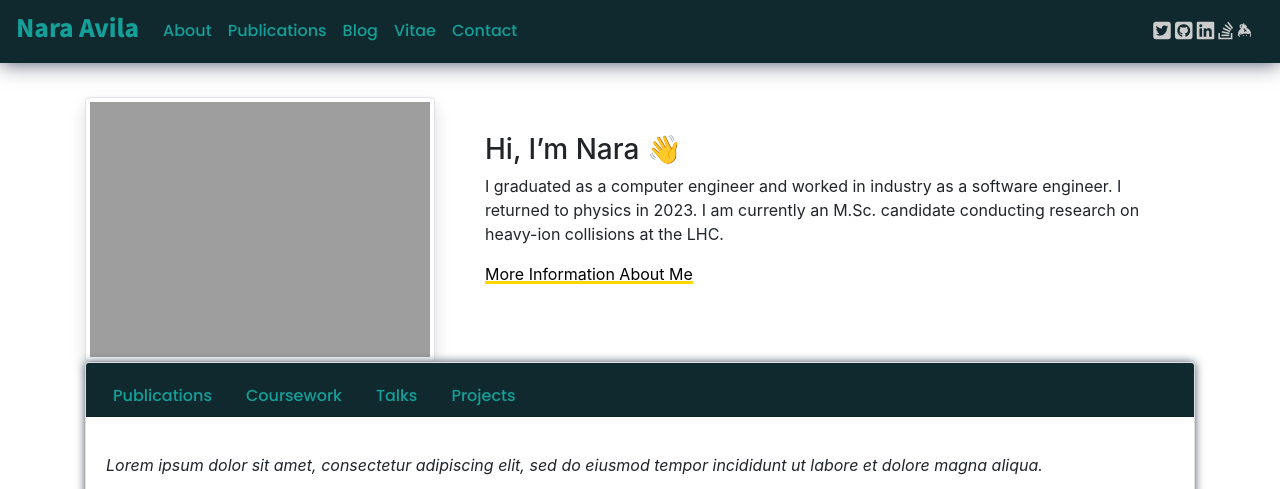
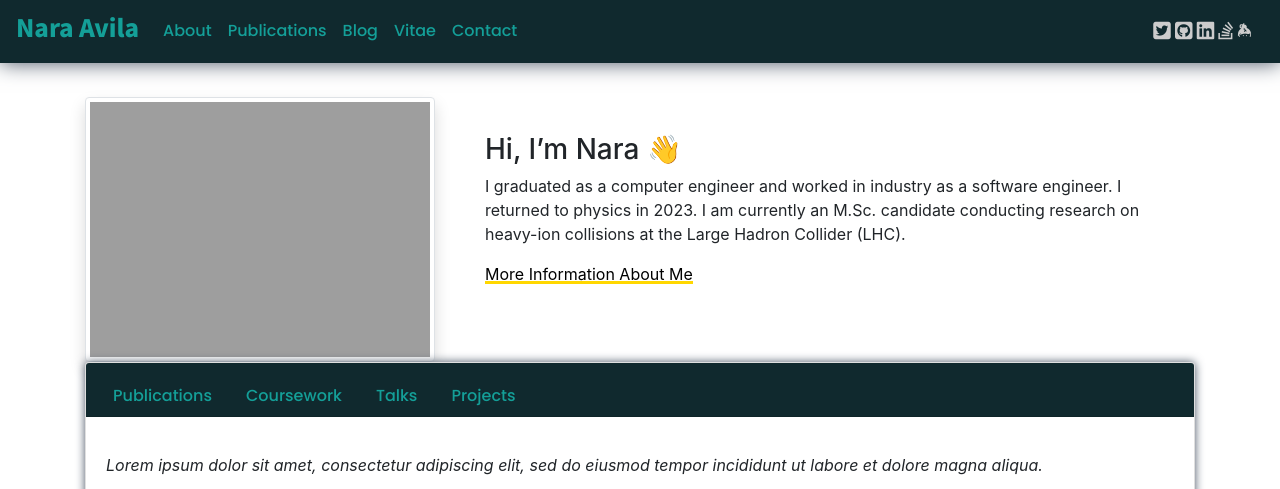
Before and after one commit to naavilam/naavilam.github.io, a Jekyll site: the page built from index.md, in a window 1280 px wide, cut to the strip 0-489 px from the top of the page. Built offline with Jekyll 4.4.1, drawn with Linux system fonts in a browser that asks for light colours; nearby versions of some CDN libraries; comment, search, counter and statistics services are not loaded; our own code applies the rules of GitHub Pages for plain Markdown files.

Commit message:
Update files

```diff
--- a/index.md
+++ b/index.md
@@ -4,7 +4,7 @@
 date: 2020-11-20
 ---
 ### Hi, I'm Nara 👋
-I graduated as a computer engineer and worked in industry as a software engineer. I returned to physics in 2023. I am currently an M.Sc. candidate conducting research on heavy-ion collisions at the LHC.
+I graduated as a computer engineer and worked in industry as a software engineer. I returned to physics in 2023. I am currently an M.Sc. candidate conducting research on heavy-ion collisions at the Large Hadron Collider (LHC).
 
 <!-- Dumbarton is a Jekyll Theme developed by [Tyler Butler](https://github.com/tcbutler320). The theme is designed for academics and features a simple home page with an about me section and an interactive highlights section to describe publications, coursework, courses taught, and projects. You can checkout the project on [Github](https://github.com/tcbutler320/Jekyll-Theme-Dumbarton), feel free to make contributions and feature requests and don't forget to give it a star. -->
 
```
